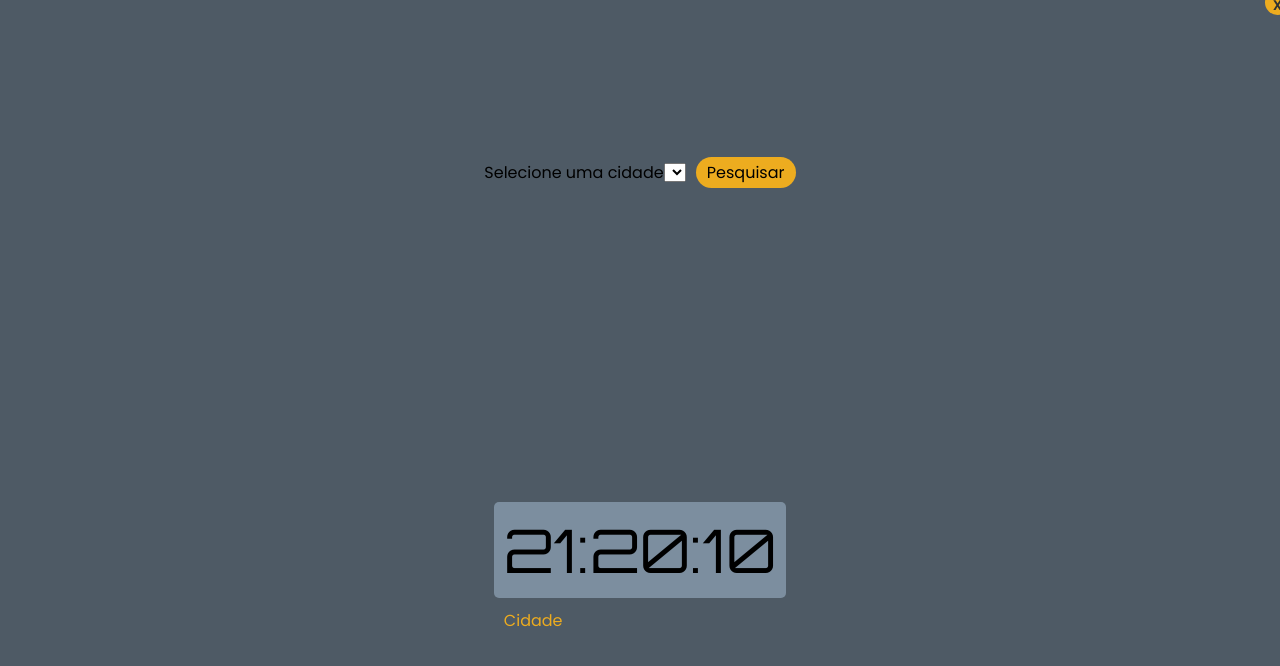
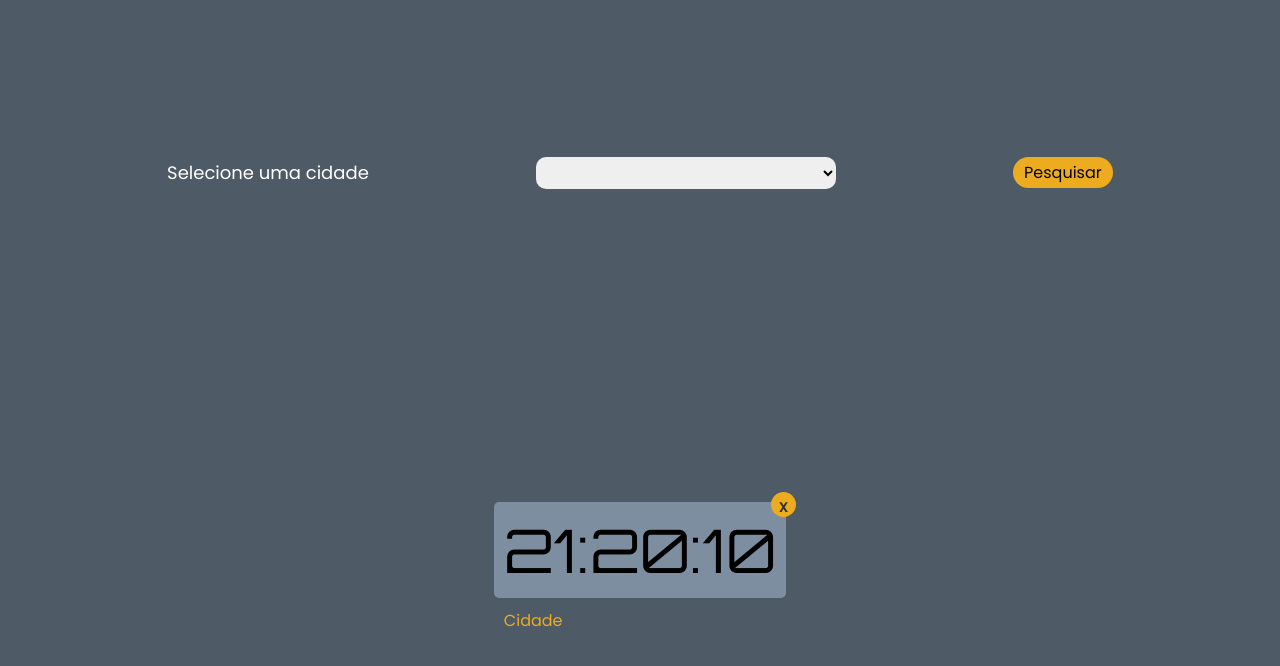
Before and after one commit to renatarko/global-watch, a plain HTML site: page index.html in a window 1280 px wide. Drawn offline with Linux system fonts and the light colour scheme.

Commit message:
add style <select>

```diff
--- a/style.css
+++ b/style.css
@@ -20,17 +20,30 @@ header {
   width: 100%;
   background-color: rgb(78, 90, 101);
   display: flex;
-  justify-content: center;
+  justify-content: space-evenly;
   align-items: center;
 }
 
-input {
+select {
+  width: 300px;
   font-family: "Poppins", sans-serif;
-  font-size: 16px;
+  font-size: 14px;
   border-radius: 10px;
   border-style: none;
   outline: none;
   padding: 5px;
+  transition: 0.2s;
+}
+
+select:hover {
+  transform: scale(1.05);
+  cursor: pointer;
+}
+
+span {
+  font-family: "Poppins", sans-serif;
+  font-size: 18px;
+  color: #fff;
 }
 
 button {
@@ -50,7 +63,7 @@ button:hover {
   transform: scale(1.05);
 }
 
-section {
+.card {
   display: flex;
   flex-direction: column;
   justify-content: center;
@@ -67,11 +80,6 @@ section {
   border-radius: 5px;
   display: flex;
   align-items: center;
-}
-
-.p {
-  display: flex;
-  justify-content: center;
 }
 
 p {
```
